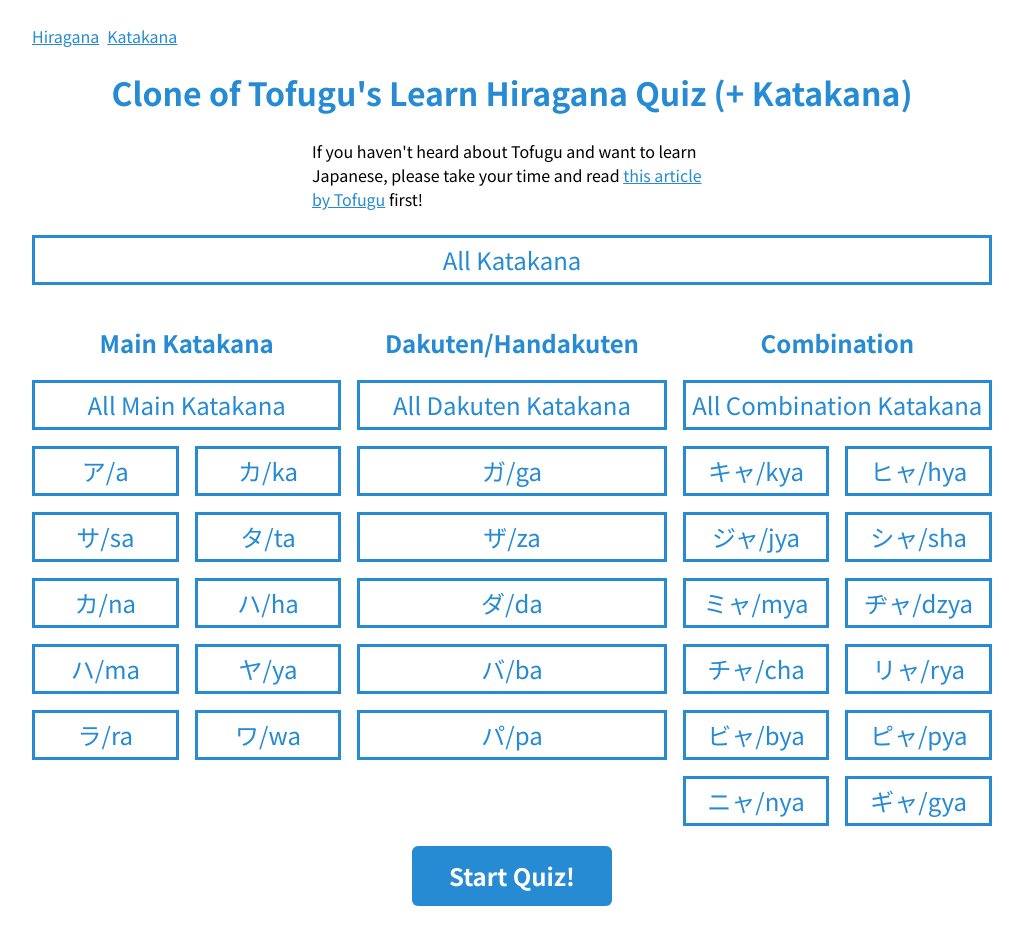
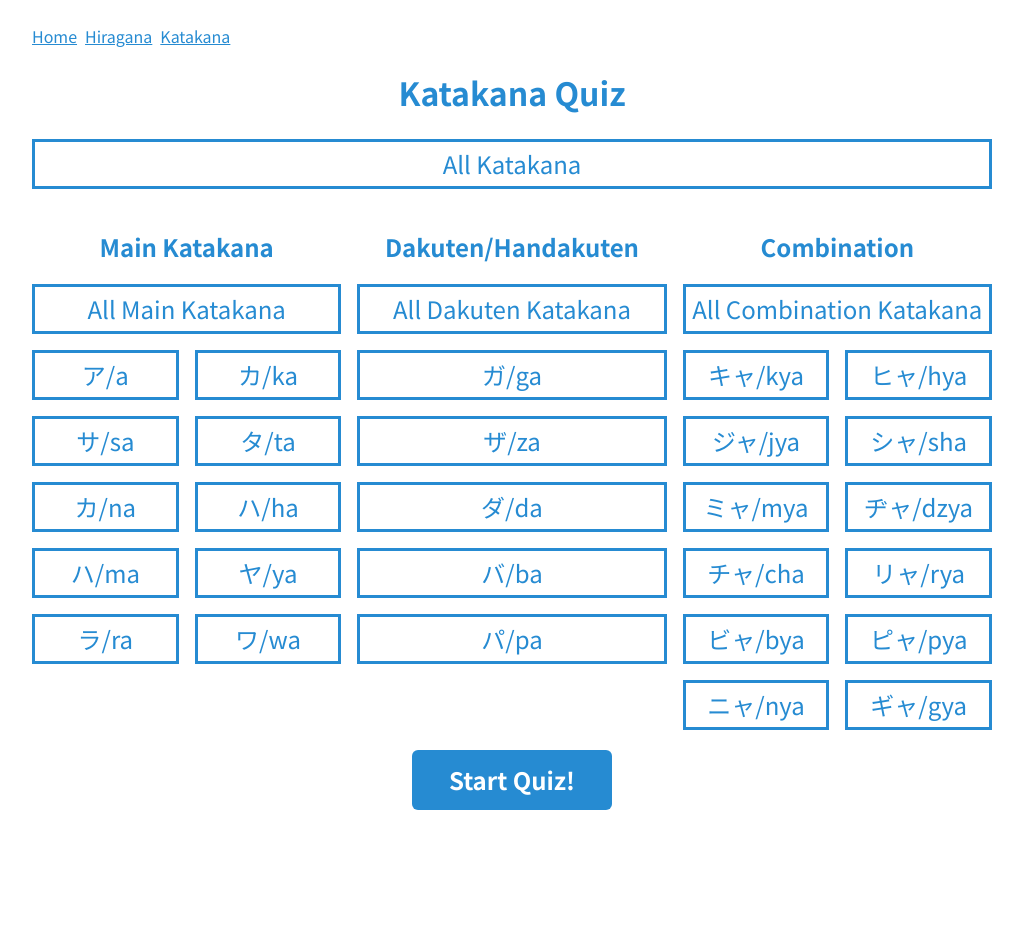
Before and after one commit to rayhanw/learn-japanese, a React (Create React App) app: page /katakana in a window 1280 px wide. Shown: the whole page, without its empty margins (128-1151 px from the left). After the commit the page ends 834 px from the top, so only its background shows below. Built offline with nearby package versions, Linux system fonts and the light colour scheme.

Commit message:
remove header subtext

```diff
--- a/src/constants/index.ts
+++ b/src/constants/index.ts
@@ -347,6 +347,10 @@
 ];
 
 export const LINKS = [
+  {
+    text: "Home",
+    url: "/"
+  },
 	{
 		text: "Hiragana",
 		url: "/hiragana"
--- a/src/pages/Hiragana.tsx
+++ b/src/pages/Hiragana.tsx
@@ -54,23 +54,9 @@
 		<div id="hiraganaPage">
 			<Head title="Hiragana Quiz" />
 			<div className="mb-3">
-				<h1 className="textCenter blueText mb-3">
+				<h1 className="textCenter blueText">
 					Hiragana Quiz
 				</h1>
-				<div className="squashedIn">
-					<p>
-						If you haven't heard about Tofugu and want to learn Japanese, please
-						take your time and read{" "}
-						<a
-							href="https://www.tofugu.com/learn-japanese/"
-							rel="noreferrer noopener"
-							target="_blank"
-						>
-							this article by Tofugu
-						</a>{" "}
-						first!
-					</p>
-				</div>
 			</div>
 			<Checkbox
 				text="All Hiragana"
--- a/src/pages/Katakana.tsx
+++ b/src/pages/Katakana.tsx
@@ -54,23 +54,9 @@
 		<div id="hiraganaPage">
 			<Head title="Katakana Quiz" />
 			<div className="mb-3">
-				<h1 className="textCenter blueText mb-3">
-					Clone of Tofugu's Learn Hiragana Quiz (+ Katakana)
+				<h1 className="textCenter blueText">
+					Katakana Quiz
 				</h1>
-				<div className="squashedIn">
-					<p>
-						If you haven't heard about Tofugu and want to learn Japanese, please
-						take your time and read{" "}
-						<a
-							href="https://www.tofugu.com/learn-japanese/"
-							rel="noreferrer noopener"
-							target="_blank"
-						>
-							this article by Tofugu
-						</a>{" "}
-						first!
-					</p>
-				</div>
 			</div>
 			<Checkbox
 				text="All Katakana"
```
